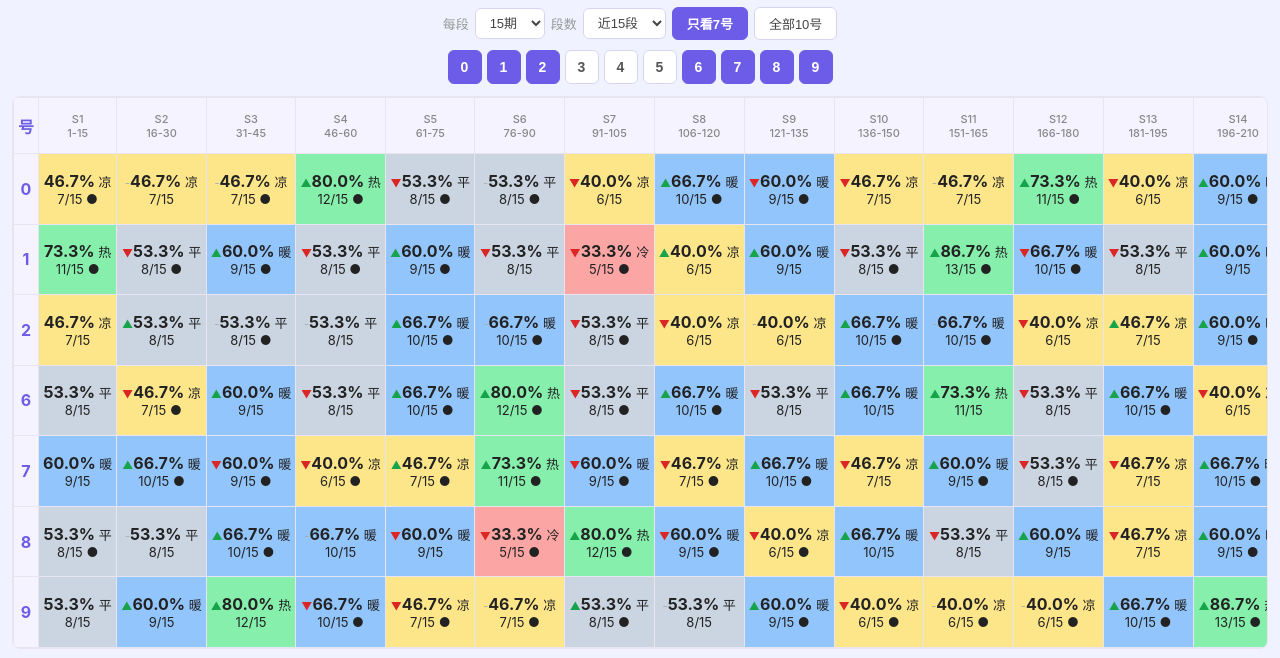
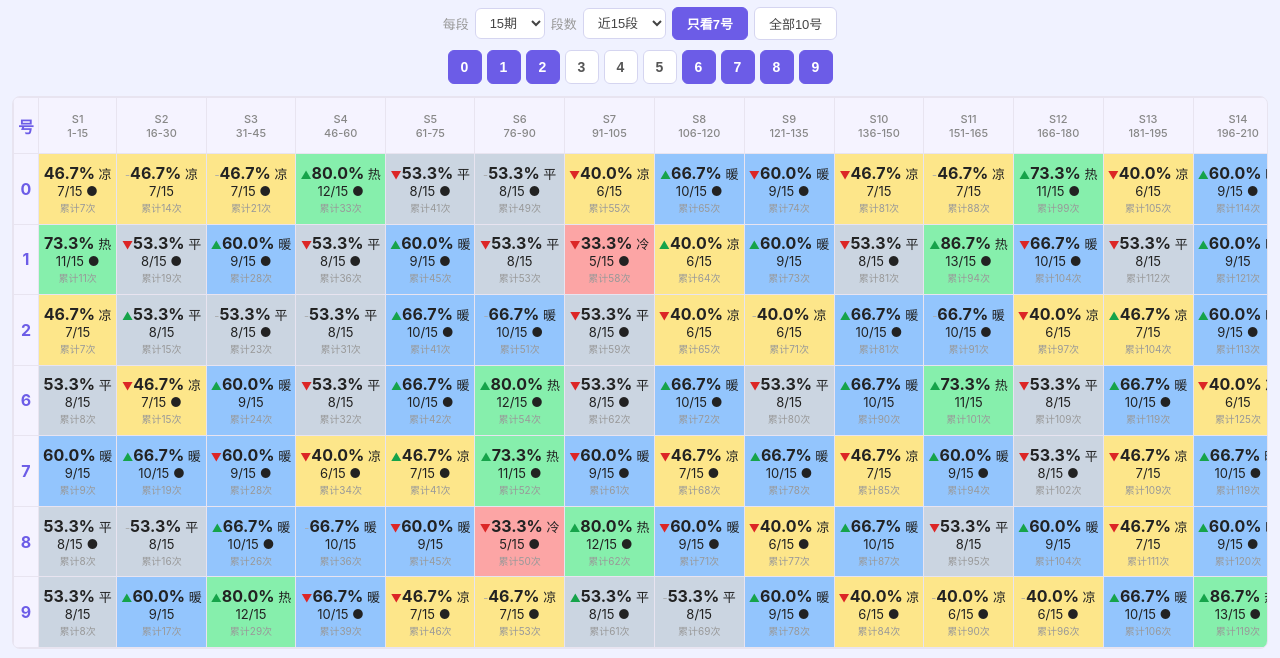
Before and after one commit to Ben88881931/caishenye-app, a plain HTML site: page 尾数分析器.html in a window 1280 px wide. Shown: the part 63-721 px from the top of the page. Drawn offline with Linux system fonts and the light colour scheme.

Commit message:
段口单元格新增累计行: 第1期到该段口末共开多少次

```diff
--- a/尾数分析器.html
+++ b/尾数分析器.html
@@ -117,7 +117,9 @@ if(i>0){var pv=dv[i-1].rate;if(e.rate>pv+3)a='<span class="arr" style="color:#16
 var dot=open(d,e.en)?' &#9679;':'';
 var lb = label(e.rate);
 var pred = wdata ? getPred(d, segIdx, w) : null;
-b+='<td class="'+cls(e.rate)+'">'+a+'<span class="big">'+f1(e.rate,1)+'%</span> '+lb+'<br>'+e.cnt+'/'+e.tot+dot+(pred?'<div class="pred">'+pred+'</div>':'')+'</td>';
+// 累计：第1期到该段口末期的总开次数
+var totalHits=0;for(var p=1;p<=e.en;p++)if(open(d,p))totalHits++;
+b+='<td class="'+cls(e.rate)+'">'+a+'<span class="big">'+f1(e.rate,1)+'%</span> '+lb+'<br>'+e.cnt+'/'+e.tot+dot+'<br><span style="font-size:10px;color:#999">累计'+totalHits+'次</span>'+(pred?'<div class="pred">'+pred+'</div>':'')+'</td>';
 }
 
 // 出号规律
```
